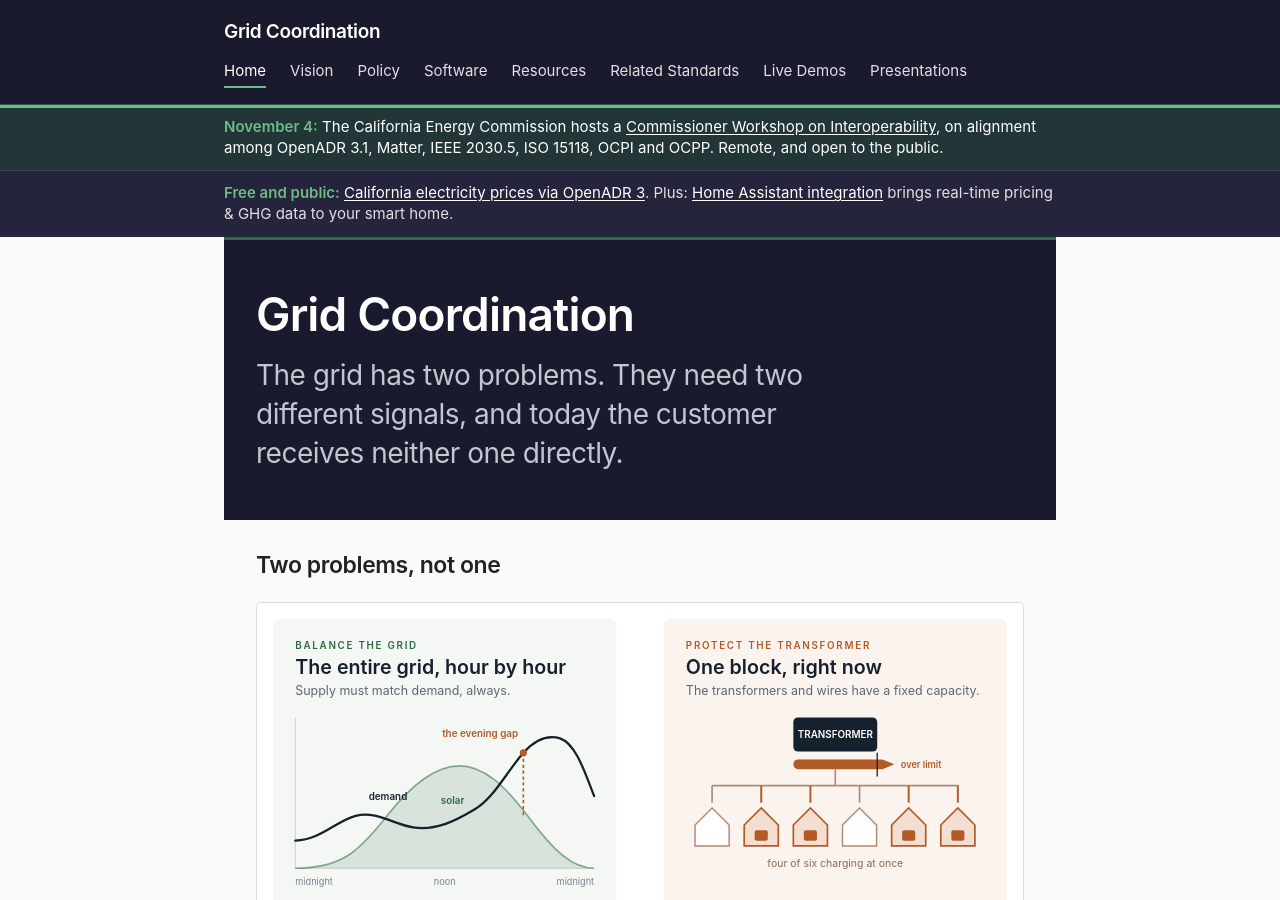
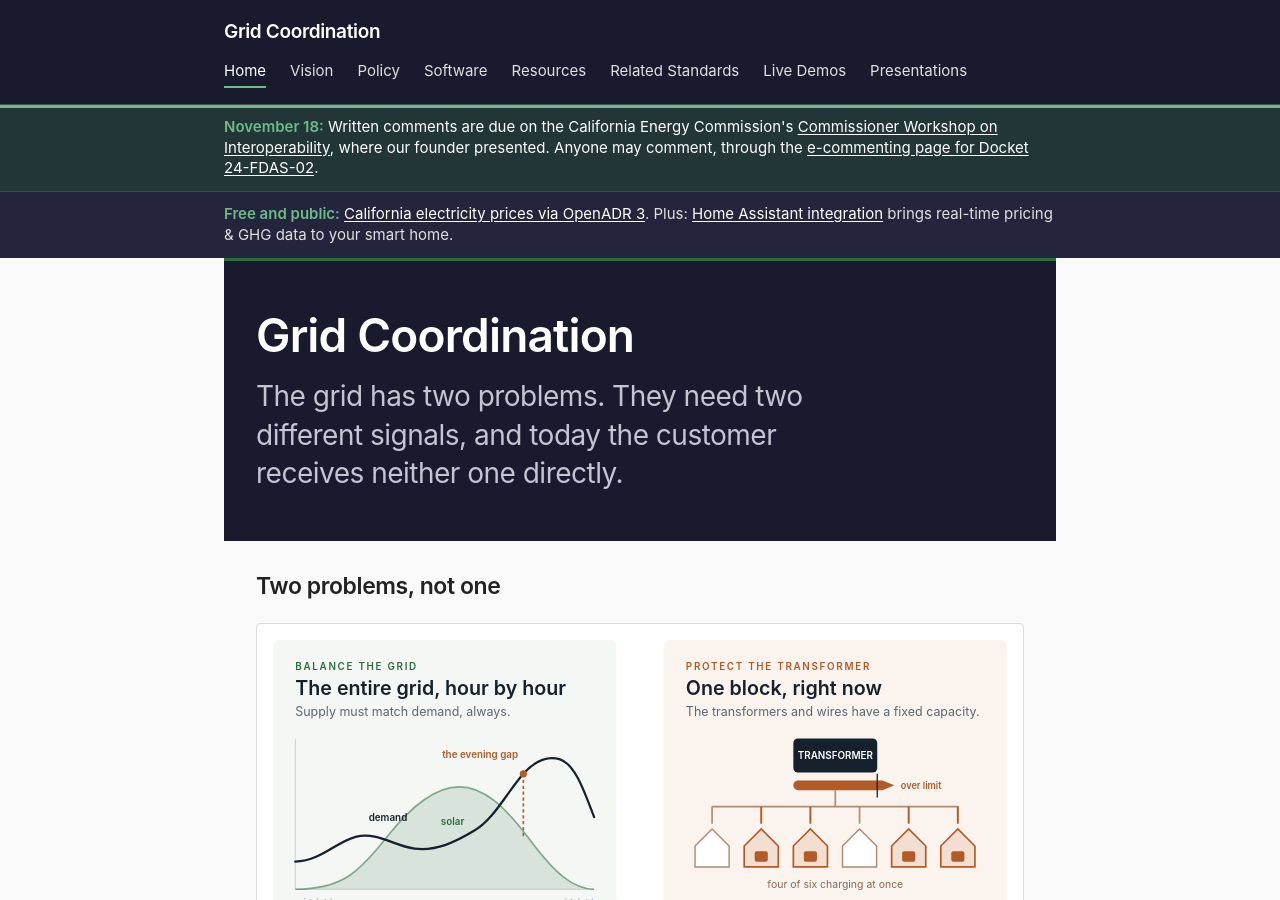
Before and after one commit to grid-coordination/grid-coordination.github.io, a Jekyll site: the page built from index.md, in a window 1280 px wide and 900 px high. Built offline with Jekyll 4.4.1, drawn with Linux system fonts in a browser that asks for light colours.

Commit message:
Banner: the workshop has happened, the comment deadline has not
The event banner advertised a 4 November workshop in the future tense
and pointed at an anchor that the policy page no longer has. It now
carries the 18 November written comment deadline and links the
renamed heading.

Co-Authored-By: Claude Opus 5 <noreply@anthropic.com>
Claude-Session: https://claude.ai/code/session_01VUQ6auDmNDjcMk78oq5TXh

```diff
--- a/_layouts/default.html
+++ b/_layouts/default.html
@@ -26,7 +26,7 @@
   </nav>
   {% if page.url == '/' %}
   <div class="banner banner--event">
-    <strong>November 4:</strong> The California Energy Commission hosts a <a href="/policy#upcoming-cec-commissioner-workshop-on-interoperability">Commissioner Workshop on Interoperability</a>, on alignment among OpenADR 3.1, Matter, IEEE 2030.5, ISO 15118, OCPI and OCPP. Remote, and open to the public.
+    <strong>November 18:</strong> Written comments are due on the California Energy Commission's <a href="/policy#cec-commissioner-workshop-on-interoperability-november-4-2026">Commissioner Workshop on Interoperability</a>, where our founder presented. Anyone may comment, through the <a href="https://efiling.energy.ca.gov/EComment/EComment.aspx?docketnumber=24-FDAS-02">e-commenting page for Docket 24-FDAS-02</a>.
   </div>
   <div class="banner">
     <strong>Free and public:</strong> <a href="https://github.com/grid-coordination/price-server-user-guide">California electricity prices via OpenADR 3</a>. Plus: <a href="https://community.home-assistant.io/t/announcing-openadr-3-ven-for-home-assistant/1005701">Home Assistant integration</a> brings real-time pricing &amp; GHG data to your smart home.
```
